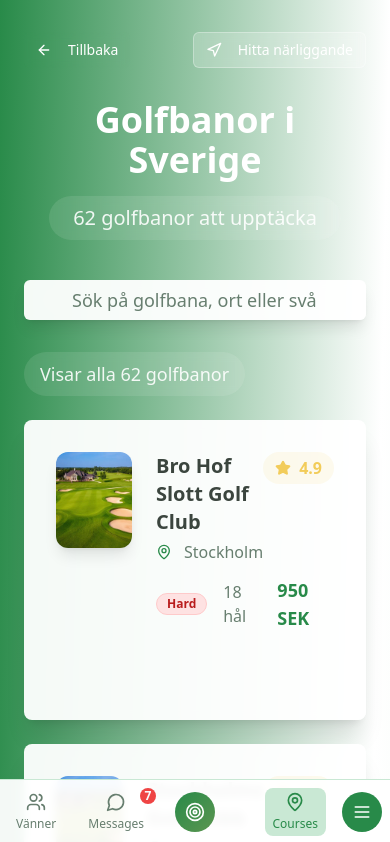
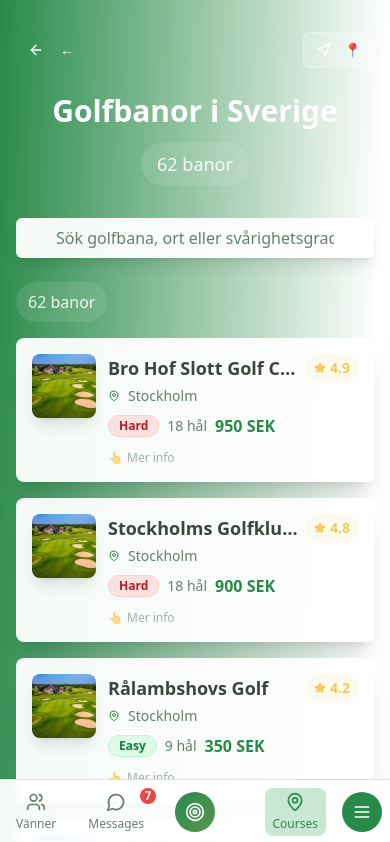
Before and after one commit to RilleB98/teemates, a React (Vite) app: page /courses in a window 390 px wide. Shown: the top 842 px of the page. Built offline with nearby package versions, Linux system fonts and the light colour scheme.

Commit message:
Make Courses page mobile-friendly
Make the Courses page responsive for mobile devices.

```diff
--- a/src/pages/Courses.tsx
+++ b/src/pages/Courses.tsx
@@ -58,19 +58,20 @@ export const Courses = () => {
     <div className="min-h-screen bg-gradient-to-br from-golf-green via-background to-golf-green-light">
       <NavComponent />
 
-      <div className="pb-24"> {/* Account for fixed bottom navigation */}
+      <div className="pb-24 pt-4"> {/* Account for fixed bottom navigation */}
 
-        <div className="max-w-4xl mx-auto px-6 py-8">
+        <div className="max-w-4xl mx-auto px-4 sm:px-6 py-4 sm:py-8">
         {/* Header */}
-        <div className="flex items-center justify-between mb-8 animate-fade-in">
+        <div className="flex items-center justify-between mb-6 sm:mb-8 animate-fade-in">
           <Button
             variant="ghost"
             size="sm"
             onClick={() => navigate("/")}
-            className="text-white hover:bg-white/20 hover-scale backdrop-blur-sm"
+            className="text-white hover:bg-white/20 hover-scale backdrop-blur-sm touch-manipulation"
           >
             <ArrowLeft className="w-4 h-4 mr-2" />
-            Tillbaka
+            <span className="hidden xs:inline">Tillbaka</span>
+            <span className="xs:hidden">←</span>
           </Button>
 
           {!location && (
@@ -79,41 +80,48 @@ export const Courses = () => {
               size="sm"
               onClick={getCurrentPosition}
               disabled={loading}
-              className="bg-white/20 border-white/30 text-white hover:bg-white/30 hover-scale backdrop-blur-sm"
+              className="bg-white/20 border-white/30 text-white hover:bg-white/30 hover-scale backdrop-blur-sm touch-manipulation"
             >
-              <Navigation className="w-4 h-4 mr-2" />
-              {loading ? "Hämtar..." : "Hitta närliggande"}
+              <Navigation className="w-4 h-4 mr-1 sm:mr-2" />
+              <span className="hidden sm:inline">{loading ? "Hämtar..." : "Hitta närliggande"}</span>
+              <span className="sm:hidden">📍</span>
             </Button>
           )}
         </div>
 
         {/* Title */}
-        <div className="text-center mb-10 animate-scale-in">
-          <h1 className="text-4xl md:text-5xl font-bold text-white mb-4 text-shadow-lg">
+        <div className="text-center mb-8 sm:mb-10 animate-scale-in px-2">
+          <h1 className="text-3xl sm:text-4xl md:text-5xl font-bold text-white mb-3 sm:mb-4 text-shadow-lg leading-tight">
             Golfbanor i Sverige
           </h1>
-          <p className="text-xl text-white/90 backdrop-blur-sm bg-white/10 rounded-full px-6 py-2 inline-block">
-            {golfCourses.length} golfbanor att upptäcka
-            {location && " • Sorterade efter avstånd"}
+          <p className="text-lg sm:text-xl text-white/90 backdrop-blur-sm bg-white/10 rounded-full px-4 sm:px-6 py-2 inline-block max-w-full">
+            <span className="hidden sm:inline">{golfCourses.length} golfbanor att upptäcka</span>
+            <span className="sm:hidden">{golfCourses.length} banor</span>
+            {location && (
+              <>
+                <span className="hidden sm:inline"> • Sorterade efter avstånd</span>
+                <span className="sm:hidden"> • Närhet</span>
+              </>
+            )}
           </p>
         </div>
 
         {/* Search */}
-        <div className="relative mb-8 animate-slide-up">
-          <Search className="absolute left-4 top-1/2 transform -translate-y-1/2 text-muted-foreground w-5 h-5" />
+        <div className="relative mb-6 sm:mb-8 animate-slide-up">
+          <Search className="absolute left-3 sm:left-4 top-1/2 transform -translate-y-1/2 text-muted-foreground w-4 sm:w-5 h-4 sm:h-5" />
           <Input
             type="text"
-            placeholder="Sök på golfbana, ort eller svårighetsgrad..."
+            placeholder="Sök golfbana, ort eller svårighetsgrad..."
             value={searchQuery}
             onChange={(e) => setSearchQuery(e.target.value)}
-            className="pl-12 pr-12 py-4 bg-white/95 backdrop-blur-sm text-lg shadow-lg border-0 focus:ring-2 focus:ring-golf-green/50"
+            className="pl-10 sm:pl-12 pr-10 sm:pr-12 py-3 sm:py-4 bg-white/95 backdrop-blur-sm text-base sm:text-lg shadow-lg border-0 focus:ring-2 focus:ring-golf-green/50 touch-manipulation"
           />
           {searchQuery && (
             <Button
               variant="ghost"
               size="sm"
               onClick={clearSearch}
-              className="absolute right-2 top-1/2 transform -translate-y-1/2 h-8 w-8 p-0 hover-scale"
+              className="absolute right-2 top-1/2 transform -translate-y-1/2 h-8 w-8 p-0 hover-scale touch-manipulation"
             >
               <X className="w-4 h-4" />
             </Button>
@@ -140,24 +148,29 @@ export const Courses = () => {
         )}
 
         {/* Results count */}
-        <div className="mb-6 animate-fade-in">
-          <p className="text-white/90 text-lg font-medium backdrop-blur-sm bg-white/10 rounded-full px-4 py-2 inline-block">
-            {searchQuery ? `${filteredAndSortedCourses.length} resultat för "${searchQuery}"` : `Visar alla ${filteredAndSortedCourses.length} golfbanor`}
+        <div className="mb-4 sm:mb-6 animate-fade-in">
+          <p className="text-white/90 text-base sm:text-lg font-medium backdrop-blur-sm bg-white/10 rounded-full px-3 sm:px-4 py-2 inline-block">
+            <span className="hidden sm:inline">
+              {searchQuery ? `${filteredAndSortedCourses.length} resultat för "${searchQuery}"` : `Visar alla ${filteredAndSortedCourses.length} golfbanor`}
+            </span>
+            <span className="sm:hidden">
+              {searchQuery ? `${filteredAndSortedCourses.length} resultat` : `${filteredAndSortedCourses.length} banor`}
+            </span>
           </p>
         </div>
 
         {/* Course List */}
-        <div className="space-y-6">
+        <div className="space-y-4 sm:space-y-6">
           {filteredAndSortedCourses.length === 0 ? (
             <Card className="bg-white/95 backdrop-blur-sm shadow-xl border-0 animate-scale-in">
-              <CardContent className="p-12 text-center">
-                <Search className="w-16 h-16 text-muted-foreground mx-auto mb-6 animate-pulse" />
-                <h3 className="text-2xl font-bold text-golf-premium mb-4">Inga resultat</h3>
-                <p className="text-muted-foreground text-lg mb-6">
+              <CardContent className="p-8 sm:p-12 text-center">
+                <Search className="w-12 sm:w-16 h-12 sm:h-16 text-muted-foreground mx-auto mb-4 sm:mb-6 animate-pulse" />
+                <h3 className="text-xl sm:text-2xl font-bold text-golf-premium mb-3 sm:mb-4">Inga resultat</h3>
+                <p className="text-muted-foreground text-base sm:text-lg mb-4 sm:mb-6">
                   Försök med ett annat sökord eller rensa sökningen för att se alla banor.
                 </p>
                 {searchQuery && (
-                  <Button onClick={clearSearch} className="mt-4 hover-scale">
+                  <Button onClick={clearSearch} className="mt-4 hover-scale touch-manipulation">
                     Visa alla banor
                   </Button>
                 )}
@@ -172,60 +185,61 @@ export const Courses = () => {
               return (
                 <Card
                   key={index}
-                  className="bg-white/95 backdrop-blur-sm border-0 shadow-xl hover:shadow-2xl transition-all duration-300 cursor-pointer hover-scale group animate-fade-in"
+                  className="bg-white/95 backdrop-blur-sm border-0 shadow-xl hover:shadow-2xl transition-all duration-300 cursor-pointer hover-scale group animate-fade-in touch-manipulation active:scale-95"
                   style={{ animationDelay: `${index * 100}ms` }}
                 >
-                  <CardContent className="p-8">
-                    <div className="flex gap-6">
-                      <div className="relative group-hover:scale-105 transition-transform duration-300">
+                  <CardContent className="p-4 sm:p-6 lg:p-8">
+                    <div className="flex gap-3 sm:gap-4 lg:gap-6">
+                      <div className="relative group-hover:scale-105 transition-transform duration-300 flex-shrink-0">
                         <img
                           src={course.image}
                           alt={course.name}
-                          className="w-24 h-24 rounded-xl object-cover flex-shrink-0 shadow-lg"
+                          className="w-16 h-16 sm:w-20 sm:h-20 lg:w-24 lg:h-24 rounded-lg sm:rounded-xl object-cover shadow-lg"
                         />
-                        <div className="absolute inset-0 bg-golf-green/20 rounded-xl opacity-0 group-hover:opacity-100 transition-opacity duration-300" />
+                        <div className="absolute inset-0 bg-golf-green/20 rounded-lg sm:rounded-xl opacity-0 group-hover:opacity-100 transition-opacity duration-300" />
                       </div>
-                      <div className="flex-1">
-                        <div className="flex items-start justify-between mb-3">
-                          <div>
-                            <h3 className="text-xl font-bold text-golf-premium group-hover:text-golf-green transition-colors duration-300">
+                      <div className="flex-1 min-w-0">
+                        <div className="flex items-start justify-between mb-2 sm:mb-3">
+                          <div className="flex-1 min-w-0 mr-2">
+                            <h3 className="text-lg sm:text-xl font-bold text-golf-premium group-hover:text-golf-green transition-colors duration-300 truncate">
                               {course.name}
                             </h3>
-                            <div className="flex items-center gap-3 text-muted-foreground mt-1">
-                              <MapPin className="w-4 h-4 text-golf-green" />
-                              <span className="font-medium">{course.location}</span>
+                            <div className="flex items-center gap-2 sm:gap-3 text-sm text-muted-foreground mt-1">
+                              <MapPin className="w-3 sm:w-4 h-3 sm:h-4 text-golf-green flex-shrink-0" />
+                              <span className="font-medium truncate">{course.location}</span>
                               {distance && (
                                 <>
-                                  <span>•</span>
-                                  <span className="text-golf-green font-bold bg-golf-green/10 px-2 py-1 rounded-full text-sm">
+                                  <span className="hidden sm:inline">•</span>
+                                  <span className="text-golf-green font-bold bg-golf-green/10 px-2 py-1 rounded-full text-xs sm:text-sm whitespace-nowrap">
                                     {distance.toFixed(1)} km
                                   </span>
                                 </>
                               )}
                             </div>
                           </div>
-                          <div className="flex items-center gap-2 bg-accent/10 px-3 py-1 rounded-full">
-                            <Star className="w-4 h-4 text-accent fill-current" />
-                            <span className="font-bold text-accent">{course.rating}</span>
+                          <div className="flex items-center gap-1 sm:gap-2 bg-accent/10 px-2 sm:px-3 py-1 rounded-full flex-shrink-0">
+                            <Star className="w-3 sm:w-4 h-3 sm:h-4 text-accent fill-current" />
+                            <span className="font-bold text-accent text-sm">{course.rating}</span>
                           </div>
                         </div>
 
-                        <div className="flex items-center gap-4 mb-4">
-                          <Badge variant="outline" className={`${getDifficultyColor(course.difficulty)} font-semibold`}>
+                        <div className="flex flex-wrap items-center gap-2 sm:gap-3 lg:gap-4 mb-3 sm:mb-4">
+                          <Badge variant="outline" className={`${getDifficultyColor(course.difficulty)} font-semibold text-xs sm:text-sm`}>
                             {course.difficulty}
                           </Badge>
-                          <span className="text-muted-foreground font-medium">{course.holes} hål</span>
-                          <span className="text-golf-green font-bold text-lg">{course.price}</span>
+                          <span className="text-muted-foreground font-medium text-sm">{course.holes} hål</span>
+                          <span className="text-golf-green font-bold text-base sm:text-lg">{course.price}</span>
                         </div>
 
                         <div className="flex items-center justify-between">
-                          <div className="text-sm text-muted-foreground flex items-center opacity-0 group-hover:opacity-100 transition-opacity duration-300">
-                            <span className="mr-2">👆</span>
-                            Klicka för mer information
+                          <div className="text-xs sm:text-sm text-muted-foreground flex items-center opacity-60 sm:opacity-0 group-hover:opacity-100 transition-opacity duration-300">
+                            <span className="mr-1 sm:mr-2">👆</span>
+                            <span className="hidden sm:inline">Klicka för mer information</span>
+                            <span className="sm:hidden">Mer info</span>
                           </div>
                           {distance && distance < 10 && (
-                            <Badge variant="outline" className="bg-green-50 text-green-700 border-green-200 animate-pulse">
-                              ⭐ Närliggande
+                            <Badge variant="outline" className="bg-green-50 text-green-700 border-green-200 animate-pulse text-xs whitespace-nowrap">
+                              ⭐ <span className="hidden sm:inline">Närliggande</span><span className="sm:hidden">Nära</span>
                             </Badge>
                           )}
                         </div>
```
